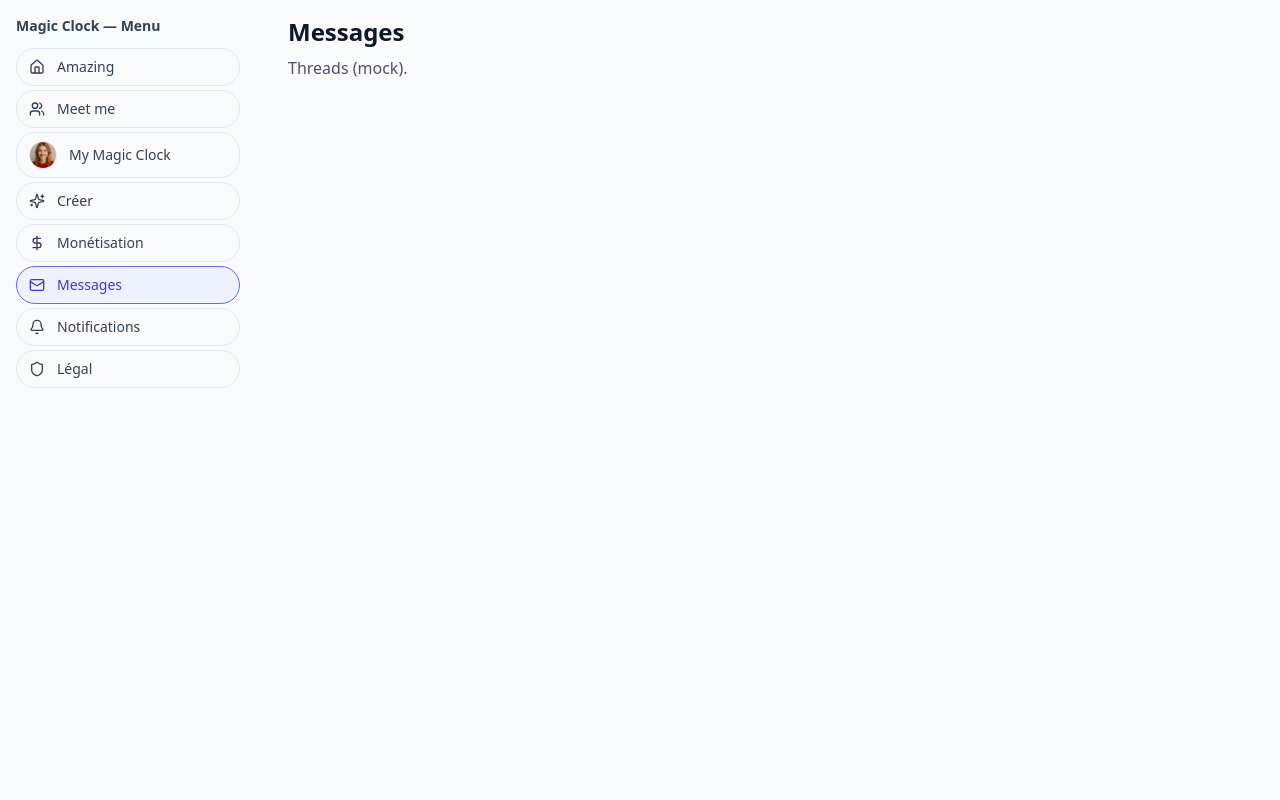
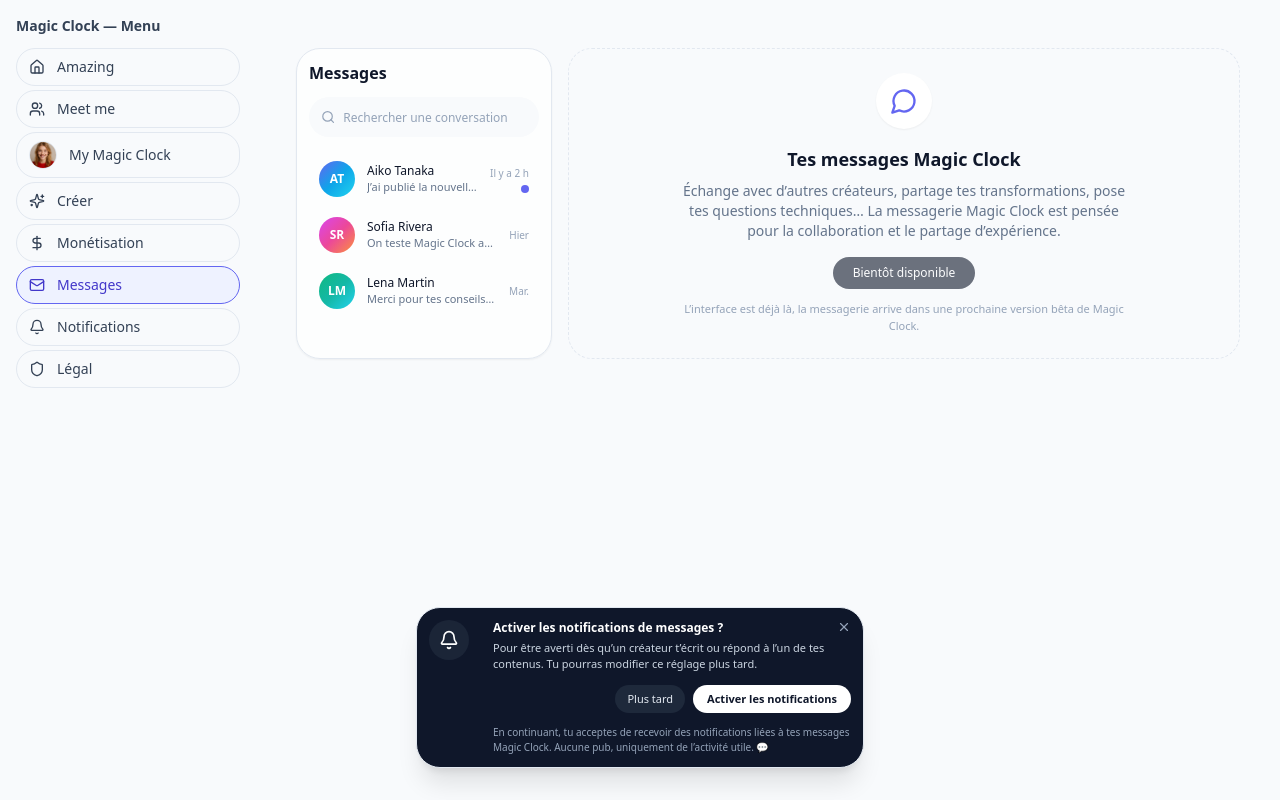
Before and after one commit to welcome-magic-clock/magic-clock-web-mvp, a Next.js app: page /messages in a window 1280 px wide. Built offline with nearby package versions, Linux system fonts and the light colour scheme.

Commit message:
Update page.tsx

```diff
--- a/app/messages/page.tsx
+++ b/app/messages/page.tsx
@@ -1 +1,219 @@
-export default ()=> <div className='container'><h1 className='text-2xl font-semibold'>Messages</h1><p className='text-slate-600 mt-2'>Threads (mock).</p></div>
+"use client";
+
+import { useEffect, useState } from "react";
+import { Bell, MessageCircle, Search, X } from "lucide-react";
+
+type Conversation = {
+  id: string;
+  name: string;
+  handle: string;
+  lastMessage: string;
+  time: string;
+  unread?: boolean;
+  avatarColor: string;
+};
+
+const MOCK_CONVERSATIONS: Conversation[] = [
+  {
+    id: "1",
+    name: "Aiko Tanaka",
+    handle: "@aiko_tanaka",
+    lastMessage: "J’ai publié la nouvelle transformation caramel 🤎",
+    time: "Il y a 2 h",
+    unread: true,
+    avatarColor: "bg-gradient-to-br from-indigo-500 via-sky-500 to-cyan-400",
+  },
+  {
+    id: "2",
+    name: "Sofia Rivera",
+    handle: "@sofia_rivera",
+    lastMessage: "On teste Magic Clock avec l’équipe demain ✨",
+    time: "Hier",
+    avatarColor: "bg-gradient-to-br from-fuchsia-500 via-pink-500 to-orange-400",
+  },
+  {
+    id: "3",
+    name: "Lena Martin",
+    handle: "@lena_martin",
+    lastMessage: "Merci pour tes conseils sur les abonnements 🔁",
+    time: "Mar.",
+    avatarColor: "bg-gradient-to-br from-emerald-500 via-teal-500 to-cyan-400",
+  },
+];
+
+const NOTIF_CHOICE_KEY = "mc-msg-notif-choice";
+
+export default function MessagesPage() {
+  const [selectedId] = useState<string | null>(null);
+  const [showNotifPopup, setShowNotifPopup] = useState(false);
+
+  useEffect(() => {
+    // On regarde si l’utilisateur a déjà donné sa réponse
+    if (typeof window === "undefined") return;
+    const choice = window.localStorage.getItem(NOTIF_CHOICE_KEY);
+    if (!choice) {
+      setShowNotifPopup(true);
+    }
+  }, []);
+
+  const handleNotifChoice = (choice: "accepted" | "dismissed") => {
+    if (typeof window !== "undefined") {
+      window.localStorage.setItem(NOTIF_CHOICE_KEY, choice);
+    }
+    setShowNotifPopup(false);
+  };
+
+  return (
+    <main className="mx-auto flex max-w-5xl flex-1 px-4 pb-20 pt-4 sm:px-6 sm:pb-24 sm:pt-8">
+      <section className="flex w-full gap-4">
+        {/* Colonne conversations */}
+        <aside className="hidden w-64 flex-shrink-0 flex-col rounded-3xl border border-slate-200 bg-white/80 p-3 shadow-sm sm:flex">
+          <div className="mb-3 flex items-center justify-between">
+            <h1 className="text-base font-semibold text-slate-900">
+              Messages
+            </h1>
+          </div>
+
+          {/* Barre de recherche */}
+          <div className="mb-3 flex items-center gap-2 rounded-2xl bg-slate-50 px-3 py-1.5 text-sm text-slate-500">
+            <Search className="h-4 w-4 text-slate-400" />
+            <input
+              type="text"
+              placeholder="Rechercher une conversation"
+              className="h-7 w-full bg-transparent text-xs outline-none placeholder:text-slate-400"
+              disabled
+            />
+          </div>
+
+          {/* Liste de conversations (mock) */}
+          <div className="flex-1 space-y-1 overflow-y-auto pt-1">
+            {MOCK_CONVERSATIONS.map((conv) => (
+              <button
+                key={conv.id}
+                type="button"
+                className={`flex w-full items-center gap-3 rounded-2xl px-2.5 py-2 text-left transition ${
+                  selectedId === conv.id
+                    ? "bg-indigo-50"
+                    : "hover:bg-slate-50 active:bg-slate-100"
+                }`}
+              >
+                <div
+                  className={`flex h-9 w-9 items-center justify-center rounded-full ${conv.avatarColor}`}
+                >
+                  <span className="text-xs font-semibold text-white">
+                    {conv.name
+                      .split(" ")
+                      .map((n) => n[0])
+                      .join("")
+                      .slice(0, 2)}
+                  </span>
+                </div>
+                <div className="min-w-0 flex-1">
+                  <p className="truncate text-xs font-medium text-slate-900">
+                    {conv.name}
+                  </p>
+                  <p className="truncate text-[11px] text-slate-500">
+                    {conv.lastMessage}
+                  </p>
+                </div>
+                <div className="flex flex-col items-end gap-1">
+                  <span className="text-[10px] text-slate-400">
+                    {conv.time}
+                  </span>
+                  {conv.unread && (
+                    <span className="h-2 w-2 rounded-full bg-indigo-500" />
+                  )}
+                </div>
+              </button>
+            ))}
+          </div>
+        </aside>
+
+        {/* Panneau principal */}
+        <section className="flex flex-1 flex-col rounded-3xl border border-dashed border-slate-200 bg-slate-50/70 px-4 py-6 text-center sm:px-8">
+          <div className="mx-auto flex h-full max-w-md flex-1 flex-col items-center justify-center">
+            <div className="mb-4 flex h-14 w-14 items-center justify-center rounded-full bg-white shadow-sm">
+              <MessageCircle className="h-7 w-7 text-indigo-500" />
+            </div>
+            <h2 className="text-base font-semibold text-slate-900 sm:text-lg">
+              Tes messages Magic Clock
+            </h2>
+            <p className="mt-2 text-xs leading-relaxed text-slate-500 sm:text-sm">
+              Échange avec d’autres créateurs, partage tes transformations,
+              pose tes questions techniques… La messagerie Magic Clock est
+              pensée pour la collaboration et le partage d’expérience.
+            </p>
+
+            <button
+              type="button"
+              disabled
+              className="mt-4 inline-flex items-center justify-center rounded-full bg-slate-900 px-5 py-2 text-xs font-medium text-white opacity-60"
+            >
+              Bientôt disponible
+            </button>
+
+            <p className="mt-3 text-[11px] text-slate-400">
+              L’interface est déjà là, la messagerie arrive dans une prochaine
+              version bêta de Magic Clock.
+            </p>
+          </div>
+        </section>
+      </section>
+
+      {/* Pop-up d’activation des notifications de messages */}
+      {showNotifPopup && (
+        <div className="fixed inset-x-0 bottom-4 z-30 flex justify-center px-4 sm:bottom-8">
+          <div className="relative flex w-full max-w-md items-start gap-3 rounded-2xl border border-slate-200 bg-slate-900 text-white shadow-xl">
+            <button
+              type="button"
+              onClick={() => handleNotifChoice("dismissed")}
+              className="absolute right-2 top-2 rounded-full p-1 text-slate-400 hover:text-slate-100"
+              aria-label="Fermer"
+            >
+              <X className="h-3.5 w-3.5" />
+            </button>
+
+            <div className="flex h-10 w-10 items-center justify-center rounded-full bg-slate-800/80 m-3">
+              <Bell className="h-5 w-5" />
+            </div>
+
+            <div className="flex flex-1 flex-col gap-2 py-3 pr-3">
+              <div>
+                <p className="text-xs font-semibold">
+                  Activer les notifications de messages ?
+                </p>
+                <p className="mt-1 text-[11px] text-slate-300">
+                  Pour être averti dès qu’un créateur t’écrit ou répond à l’un
+                  de tes contenus. Tu pourras modifier ce réglage plus tard.
+                </p>
+              </div>
+
+              <div className="mt-1 flex flex-wrap justify-end gap-2">
+                <button
+                  type="button"
+                  onClick={() => handleNotifChoice("dismissed")}
+                  className="rounded-full bg-slate-800 px-3 py-1.5 text-[11px] font-medium text-slate-200 hover:bg-slate-700"
+                >
+                  Plus tard
+                </button>
+                <button
+                  type="button"
+                  onClick={() => handleNotifChoice("accepted")}
+                  className="rounded-full bg-white px-3.5 py-1.5 text-[11px] font-semibold text-slate-900 hover:bg-slate-100"
+                >
+                  Activer les notifications
+                </button>
+              </div>
+
+              <p className="mt-1 text-[10px] text-slate-400">
+                En continuant, tu acceptes de recevoir des notifications liées à
+                tes messages Magic Clock. Aucune pub, uniquement de
+                l’activité utile. 💬
+              </p>
+            </div>
+          </div>
+        </div>
+      )}
+    </main>
+  );
+}
```
